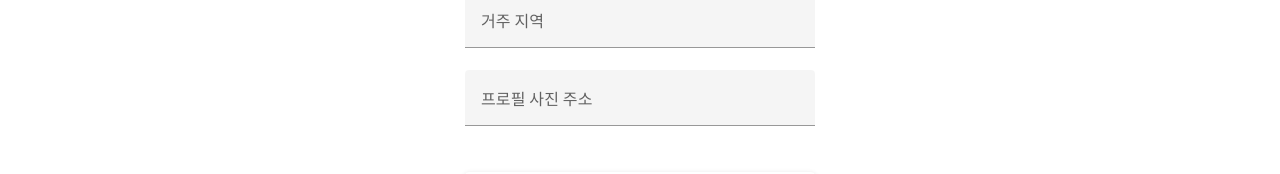
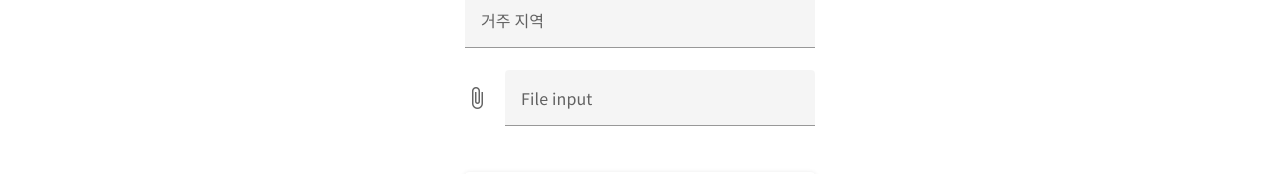
Before and after one commit to whyNot-project/whyNot_Front, a Vue app: page /registUser in a window 1280 px wide. Shown: the part 678-852 px from the top of the page. Built offline with nearby package versions, Linux system fonts and the light colour scheme.

Commit message:
[feat] 회원가입 시 이미지 첨부

```diff
--- a/src/components/common/NavigationBar.vue
+++ b/src/components/common/NavigationBar.vue
@@ -68,6 +68,8 @@
           </v-btn>
         </v-form>
         <div v-else class="loginInfo">
+          <img :src="profileImg" />
+          <div>{{ profileImg }}</div>
           <p>{{ nickname }}</p>
           <button @click="showCalendar">달력 보기 📆</button>
           <template v-if="calendar">
@@ -88,6 +90,7 @@ import FullCalendar from "./FullCalendar.vue";
 
 const sideBarShow = ref(false);
 const firstRender = ref(true);
+const profileImg = ref(null);
 
 const router = useRouter();
 
@@ -98,14 +101,22 @@ const password = ref();
 const loginStatus = ref(false);
 const nickname = ref(localStorage.getItem("nickname"));
 const accessToken = ref(localStorage.getItem("accessToken"));
+const userId = ref(localStorage.getItem("userId"));
 const calendar = ref(false);
 const showCalendar = () => {
   calendar.value = !calendar.value;
 };
 
 onMounted(() => {
-  if (accessToken.value) loginStatus.value = true;
-  else loginStatus.value = false;
+  if (accessToken.value) {
+    loginStatus.value = true;
+    http.get(`user/profile/${userId.value}`).then((res) => {
+      const imageUrl = res.data;
+      const staticStrIndex = imageUrl.indexOf("static");
+      const imageUrlpath = imageUrl.substring(staticStrIndex);
+      profileImg.value = imageUrlpath;
+    });
+  } else loginStatus.value = false;
 });
 
 const logout = () => {
@@ -130,6 +141,10 @@ const onSubmit = () => {
       sideBarShow.value = !sideBarShow.value;
       loginStatus.value = true;
       nickname.value = localStorage.getItem("nickname");
+      http.get(`user/profile/${id.value}`).then((res) => {
+        const imageUrl = res.data;
+        profileImg.value = imageUrl;
+      });
     });
 };
 </script>
--- /dev/null
+++ b/src/util/http-commons-multipart.js
@@ -0,0 +1,8 @@
+import axios from "axios";
+
+export default axios.create({
+  baseURL: "http://localhost:8080/api/",
+  headers: {
+    "Content-Type": "multipart/form-data",
+  },
+});
--- a/src/views/RegistUserView.vue
+++ b/src/views/RegistUserView.vue
@@ -38,12 +38,11 @@
         hint="최소 시, 구, 동을 모두 입력 해주세요."
       ></v-text-field>
 
-      <v-text-field
+      <v-file-input
         v-model="profileImg"
-        clearable
-        label="프로필 사진 주소"
-      ></v-text-field>
-
+        label="File input"
+        accept="image/png, image/jpeg, image/jpg"
+      ></v-file-input>
       <br />
 
       <v-btn
@@ -62,6 +61,7 @@
 <script setup>
 import { ref, onMounted } from "vue";
 import http from "@/util/http-commons.js";
+import httpMultipart from "@/util/http-commons-multipart.js";
 import { useTestStore } from "@/stores/Test.js";
 import { useRouter } from "vue-router";
 
@@ -114,19 +114,21 @@ const address = ref();
 const profileImg = ref();
 
 const onSubmit = () => {
-  console.log(phoneNumber.value.replaceAll("-", ""));
-  http
-    .post("user", {
-      userId: id.value,
-      nickname: nickname.value,
-      password: password.value,
-      phoneNumber: phoneNumber.value.replaceAll("-", ""),
-      gender: gender.value == "남자" ? false : true,
-      location: address.value,
-      profileImg: profileImg.value,
-      type: getType(),
-    })
-    .then(() => {
+  const formData = new FormData();
+  formData.append("userId", id.value);
+  formData.append("nickname", nickname.value);
+  formData.append("password", password.value);
+  formData.append("phoneNumber", phoneNumber.value.replaceAll("-", ""));
+  formData.append("gender", gender.value == "남자" ? false : true);
+  formData.append("location", address.value);
+  formData.append("type", getType());
+  formData.append("imgFile", profileImg.value[0]);
+
+  console.log(profileImg.value[0]);
+  for (let key of formData.keys()) {
+    console.log(key, ":", formData.get(key));
+  }
+  httpMultipart.post("user", formData).then(() => {
     //회원가입 성공하면 로그인 처리
     http
       .post("login", {
```
Lines whose indentation alone changed are shown as unchanged.
